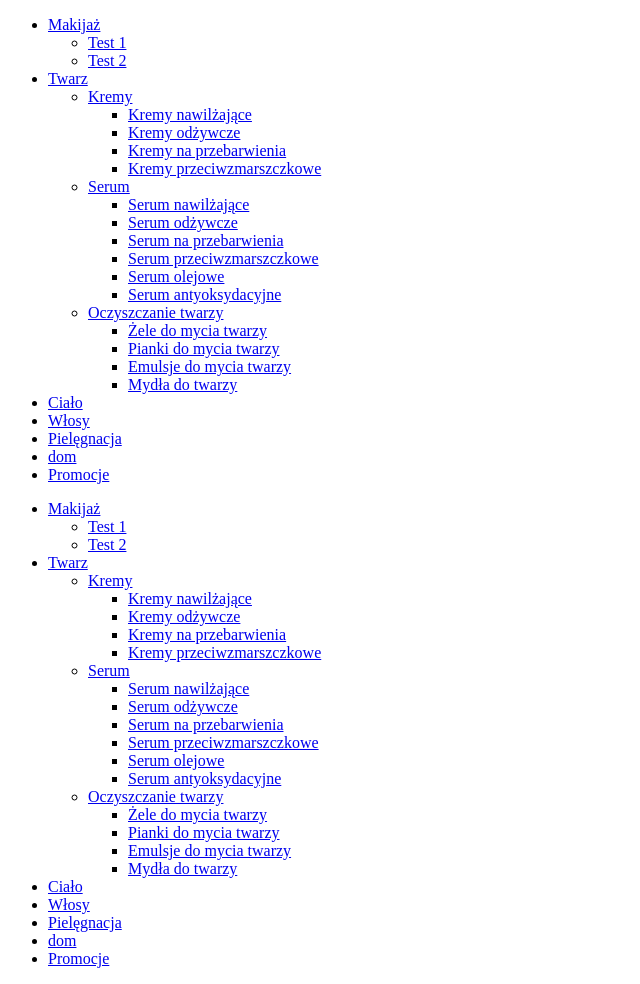
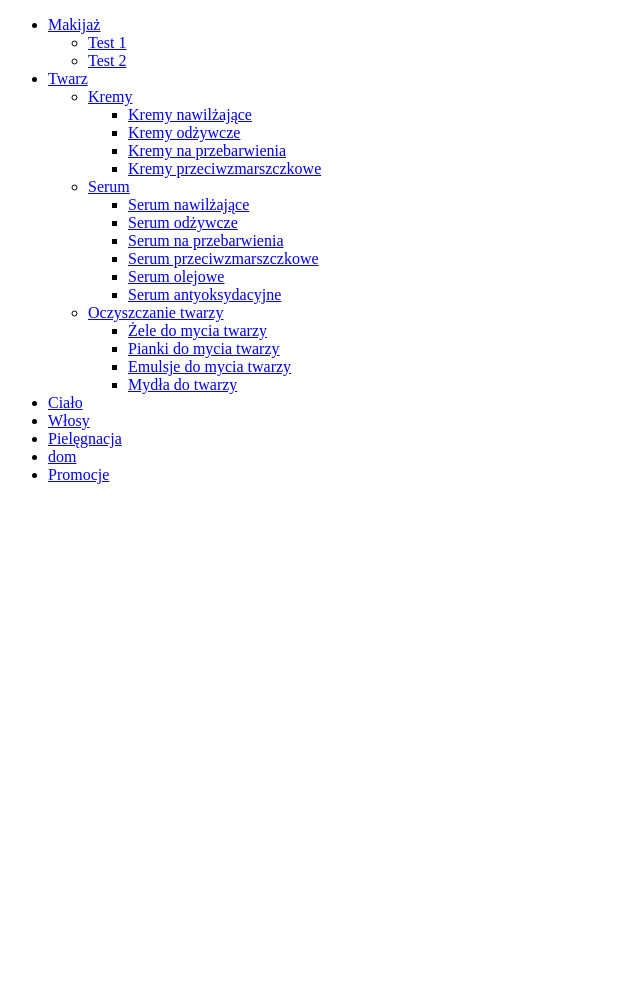
Before and after one commit to DamianPasterz/recruitment-task1, a plain HTML site: page index.html in a window 1280 px wide. Shown: the whole page, without its empty margins (0-640 px from the left). After the commit the page ends 800 px from the top, so only its background shows below. Drawn offline with Linux system fonts and the light colour scheme.

Commit message:
html corrections

```diff
--- a/index.html
+++ b/index.html
@@ -9,11 +9,11 @@
     <ul>
       <li>
         <a href="#makijaz" title="Makijaż">Makijaż</a>
-        <ul>
-          <li><a href="#test" title="Test 1">Test 1</a></li>
-          <li><a href="#test2" title="Test 2">Test 2</a></li>
-        </ul>
       </li>
+      <ul>
+        <li><a href="#test1" title="Test 1">Test 1</a></li>
+        <li><a href="#test2" title="Test 2">Test 2</a></li>
+      </ul>
       <li>
         <a href="#twarz" title="Twarz">Twarz</a>
         <ul>
@@ -21,35 +21,17 @@
             <a href="#kremy" title="Kremy">Kremy</a>
             <ul>
               <li>
-                <a
-                  href="#kremy-nawilzajace"
-                  title="Kremy
-
-    nawilżające"
-                  >Kremy nawilżające</a
-                >
+                <a href="#kremy-nawilzajace" title="Kremy nawilżające">Kremy nawilżające</a>
               </li>
 
               <li><a href="#kremy-odżywcze" title="Kremy odżywcze">Kremy odżywcze</a></li>
 
               <li>
-                <a
-                  href="#kremy-na-przebarwienia"
-                  title="Kremy na
-
-    przebarwienia"
-                  >Kremy na przebarwienia</a
-                >
+                <a href="#kremy-na-przebarwienia" title="Kremy na przebarwienia">Kremy na przebarwienia</a>
               </li>
 
               <li>
-                <a
-                  href="#kremy-przeciwzmarszczkowe"
-                  title="Kremy
-
-    przeciwzmarszczkowe"
-                  >Kremy przeciwzmarszczkowe</a
-                >
+                <a href="#kremy-przeciwzmarszczkowe" title="Kremy przeciwzmarszczkowe">Kremy przeciwzmarszczkowe</a>
               </li>
             </ul>
           </li>
@@ -57,52 +39,28 @@
             <a href="#serum" title="Serum">Serum</a>
             <ul>
               <li>
-                <a
-                  href="#serum-nawilzajace"
-                  title="Serum
-
-    nawilżające"
-                  >Serum nawilżające</a
-                >
+                <a href="#serum-nawilzajace" title="Serum nawilżające">Serum nawilżające</a>
               </li>
 
               <li><a href="#serum-odżywcze" title="Serum odżywcze">Serum odżywcze</a></li>
 
               <li>
-                <a
-                  href="#serum-na-przebarwienia"
-                  title="Serum na
-
-    przebarwienia"
-                  >Serum na przebarwienia</a
-                >
+                <a href="#serum-na-przebarwienia" title="Serum na przebarwienia">Serum na przebarwienia</a>
               </li>
 
               <li>
-                <a
-                  href="#serum-przeciwzmarszczkowe"
-                  title="Serum
-
-    przeciwzmarszczkowe"
-                  >Serum przeciwzmarszczkowe</a
-                >
+                <a href="#serum-przeciwzmarszczkowe" title="Serum przeciwzmarszczkowe">Serum przeciwzmarszczkowe</a>
               </li>
 
               <li><a href="#serum-olejowe" title="Serum olejowe">Serum olejowe</a></li>
 
               <li>
-                <a
-                  href="#serum-antyoksydacyjne"
-                  title="Serum
-
-    antyoksydacyjne"
-                  >Serum antyoksydacyjne</a
-                >
+                <a href="#serum-antyoksydacyjne" title="Serum antyoksydacyjne">Serum antyoksydacyjne</a>
               </li>
             </ul>
           </li>
           <li>
-            <a href="#serum" title="Oczyszczanie twarzy">Oczyszczanie twarzy</a>
+            <a href="#oczyszczanie-twarzy" title="Oczyszczanie twarzy">Oczyszczanie twarzy</a>
 
             <ul>
               <li><a href="#zele" title="Żele do mycia twarzy">Żele do mycia twarzy</a></li>
@@ -135,131 +93,3 @@
     </ul>
   </body>
 </html>
-
-<ul>
-  <li>
-    <a href="#makijaz" title="Makijaż">Makijaż</a>
-    <ul>
-      <li><a href="#test" title="Test 1">Test 1</a></li>
-      <li><a href="#test2" title="Test 2">Test 2</a></li>
-    </ul>
-  </li>
-  <li>
-    <a href="#twarz" title="Twarz">Twarz</a>
-    <ul>
-      <li>
-        <a href="#kremy" title="Kremy">Kremy</a>
-        <ul>
-          <li>
-            <a
-              href="#kremy-nawilzajace"
-              title="Kremy
-
-  nawilżające"
-              >Kremy nawilżające</a
-            >
-          </li>
-
-          <li><a href="#kremy-odżywcze" title="Kremy odżywcze">Kremy odżywcze</a></li>
-
-          <li>
-            <a
-              href="#kremy-na-przebarwienia"
-              title="Kremy na
-
-  przebarwienia"
-              >Kremy na przebarwienia</a
-            >
-          </li>
-
-          <li>
-            <a
-              href="#kremy-przeciwzmarszczkowe"
-              title="Kremy
-
-  przeciwzmarszczkowe"
-              >Kremy przeciwzmarszczkowe</a
-            >
-          </li>
-        </ul>
-      </li>
-      <li>
-        <a href="#serum" title="Serum">Serum</a>
-        <ul>
-          <li>
-            <a
-              href="#serum-nawilzajace"
-              title="Serum
-
-  nawilżające"
-              >Serum nawilżające</a
-            >
-          </li>
-
-          <li><a href="#serum-odżywcze" title="Serum odżywcze">Serum odżywcze</a></li>
-
-          <li>
-            <a
-              href="#serum-na-przebarwienia"
-              title="Serum na
-
-  przebarwienia"
-              >Serum na przebarwienia</a
-            >
-          </li>
-
-          <li>
-            <a
-              href="#serum-przeciwzmarszczkowe"
-              title="Serum
-
-  przeciwzmarszczkowe"
-              >Serum przeciwzmarszczkowe</a
-            >
-          </li>
-
-          <li><a href="#serum-olejowe" title="Serum olejowe">Serum olejowe</a></li>
-
-          <li>
-            <a
-              href="#serum-antyoksydacyjne"
-              title="Serum
-
-  antyoksydacyjne"
-              >Serum antyoksydacyjne</a
-            >
-          </li>
-        </ul>
-      </li>
-      <li>
-        <a href="#serum" title="Oczyszczanie twarzy">Oczyszczanie twarzy</a>
-
-        <ul>
-          <li><a href="#zele" title="Żele do mycia twarzy">Żele do mycia twarzy</a></li>
-
-          <li><a href="#pianki" title="Pianki do mycia twarzy">Pianki do mycia twarzy</a></li>
-
-          <li><a href="#emulsje" title="Emulsje do mycia twarzy">Emulsje do mycia twarzy</a></li>
-
-          <li><a href="#mydla" title="Mydła do twarzy">Mydła do twarzy</a></li>
-        </ul>
-      </li>
-    </ul>
-  </li>
-
-  <li>
-    <a href="#cialo" title="Ciało">Ciało</a>
-  </li>
-  <li>
-    <a href="#wlosy" title="Włosy">Włosy</a>
-  </li>
-  <li>
-    <a href="#pielegnacja" title="Pielęgnacja">Pielęgnacja</a>
-  </li>
-  <li>
-    <a href="#dom" title="dom">dom</a>
-  </li>
-  <li>
-    <a href="#promocje" title="Promocje">Promocje</a>
-  </li>
-</ul>
```
